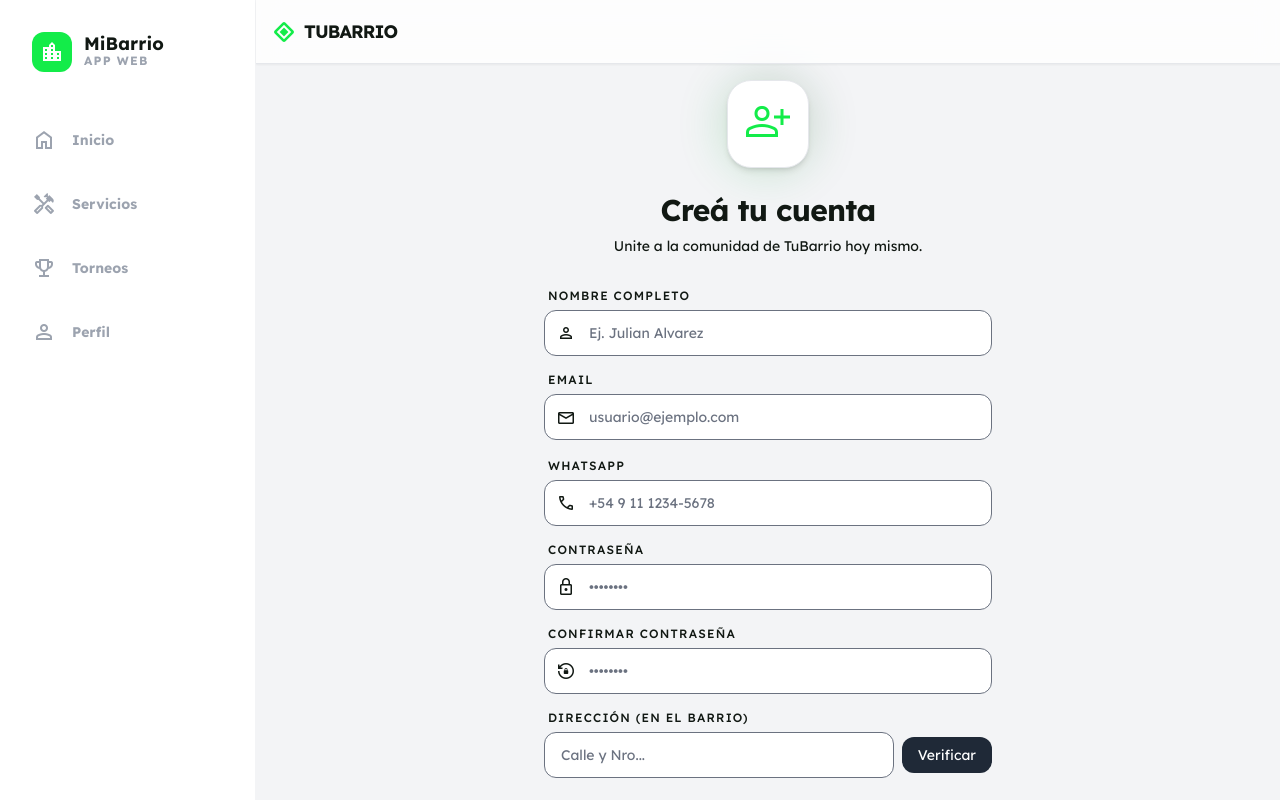
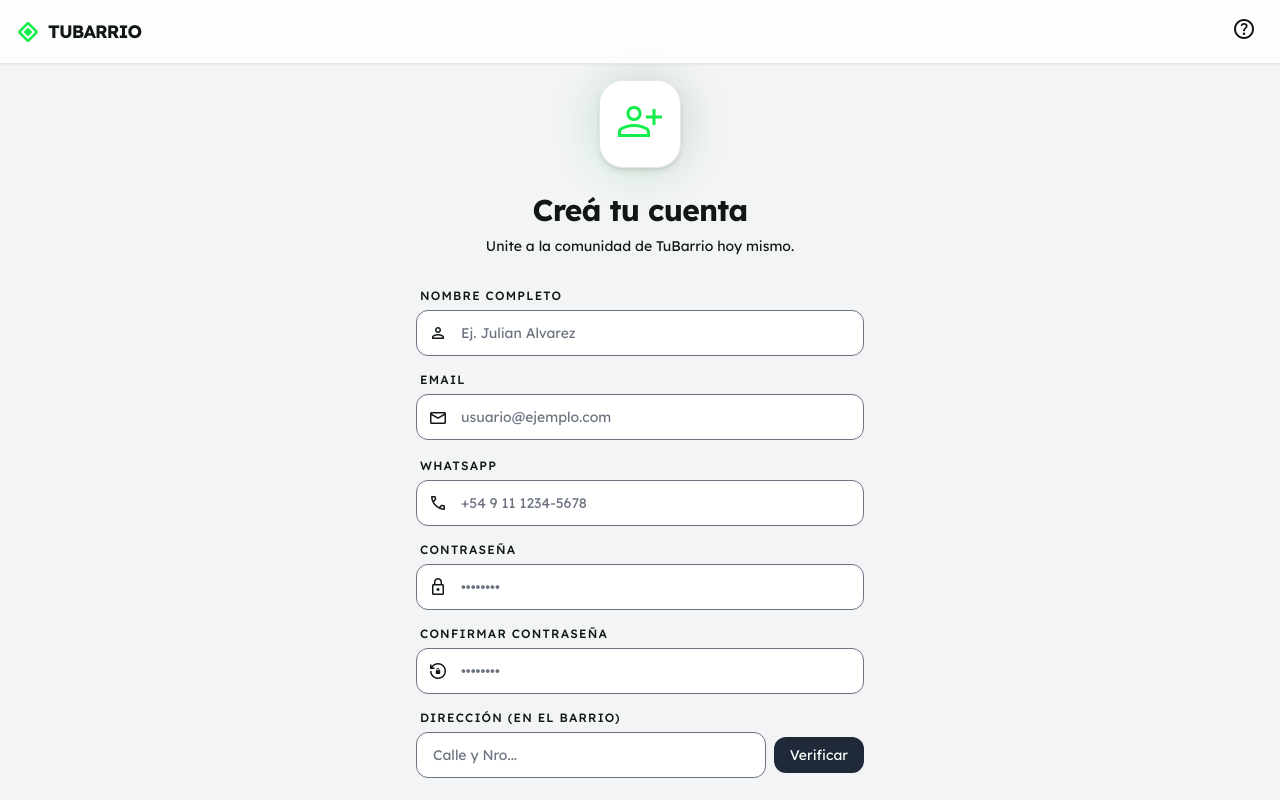
Before and after one commit to joaquinalvarezderose-hue/TuBarrio, a React (Vite) app: page /#/register in a window 1280 px wide. Built offline with nearby package versions, Linux system fonts and the light colour scheme; no server answers.

Commit message:
Update App.tsx

```diff
--- a/App.tsx
+++ b/App.tsx
@@ -1,6 +1,6 @@
 
 import React from 'react';
-import { HashRouter as Router, Routes, Route, Navigate } from 'react-router-dom';
+import { HashRouter as Router, Routes, Route, Navigate, useLocation } from 'react-router-dom';
 import Dashboard from './screens/Dashboard';
 import Register from './screens/Register';
 import Login from './screens/Login';
@@ -8,13 +8,13 @@ import Services from './screens/Services';
 import Profile from './screens/Profile';
 import Navigation from './components/Navigation';
 
-const App: React.FC = () => {
-  const user = !!localStorage.getItem('app_user');
+const AppContent: React.FC<{ user: boolean }> = ({ user }) => {
+  const location = useLocation();
+  const hideNavigation = location.pathname === '/login' || location.pathname === '/register';
 
   return (
-    <Router>
     <div className="flex flex-col md:flex-row min-h-screen bg-gray-100 w-full overflow-hidden">
-        <Navigation />
+      {!hideNavigation && <Navigation />}
 
       <main className="flex-1 relative w-full h-[calc(100vh-64px)] md:h-screen overflow-y-auto">
         <Routes>
@@ -27,6 +27,15 @@ const App: React.FC = () => {
         </Routes>
       </main>
     </div>
+  );
+};
+
+const App: React.FC = () => {
+  const user = !!localStorage.getItem('app_user');
+
+  return (
+    <Router>
+      <AppContent user={user} />
     </Router>
   );
 };
```
Lines whose indentation alone changed are shown as unchanged.
